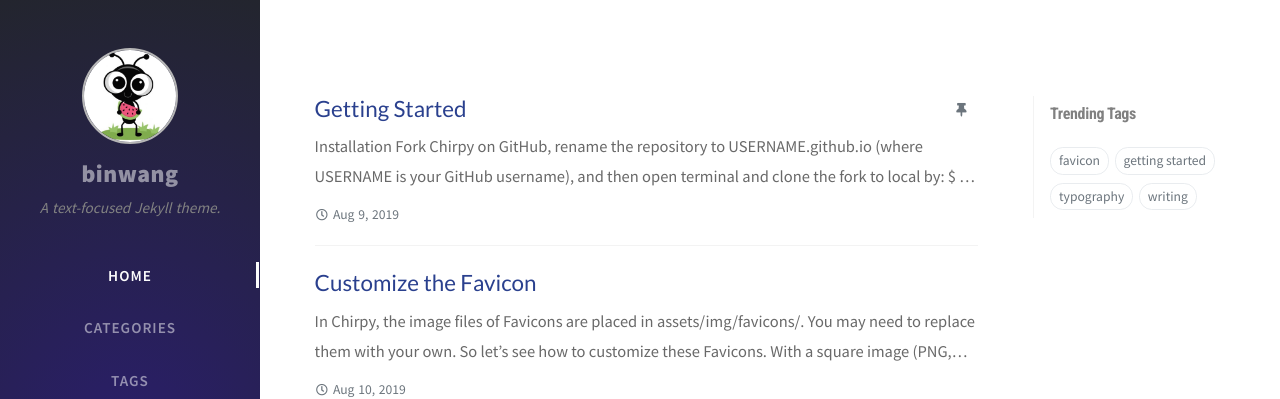
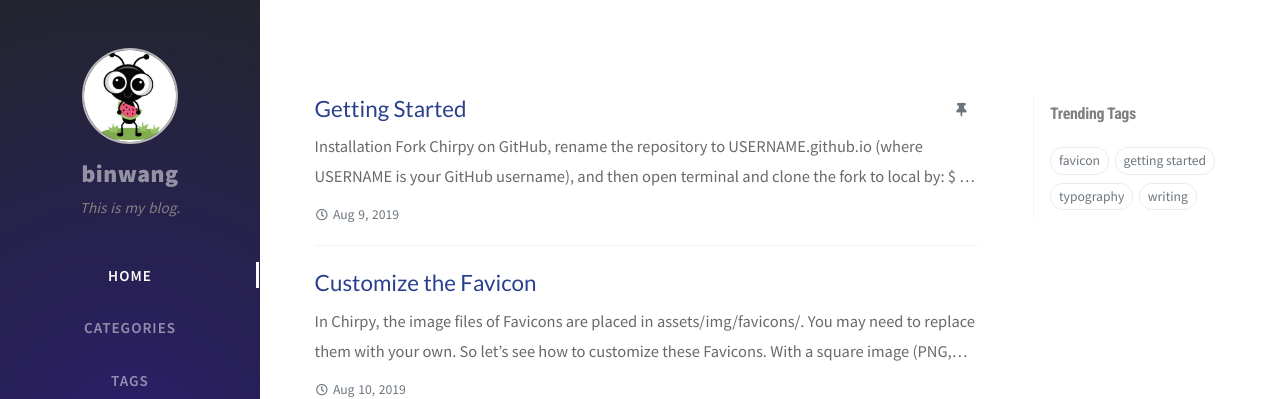
Before and after one commit to bin-wang/bin-wang.github.io, a Jekyll site: the page built from index.html, in a window 1280 px wide. Shown: the top 399 px of the page. Built offline with Jekyll 4.4.1, drawn with Linux system fonts in a browser that asks for light colours; nearby versions of some CDN libraries; the list of posts is cut into pages by our own code; comment, search, counter and statistics services are not loaded.

Commit message:
Update _config.yml

```diff
--- a/_config.yml
+++ b/_config.yml
@@ -10,7 +10,7 @@
 
 title: binwang                          # the main title
 
-tagline: A text-focused Jekyll theme.  # it will display as the sub-title
+tagline: This is my blog.  # it will display as the sub-title
 
 description: >-                        # used by seo meta and the atom feed
   A minimal, portfolio, sidebar,
```
